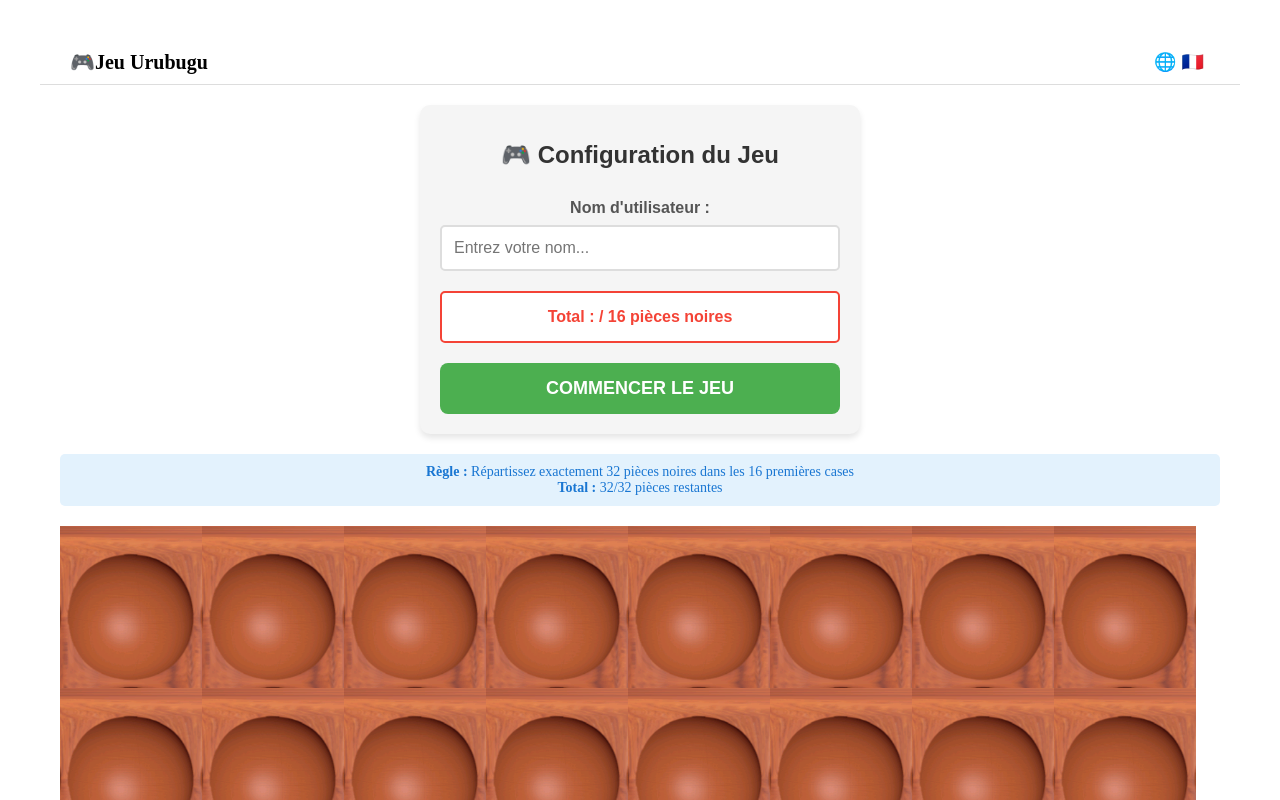
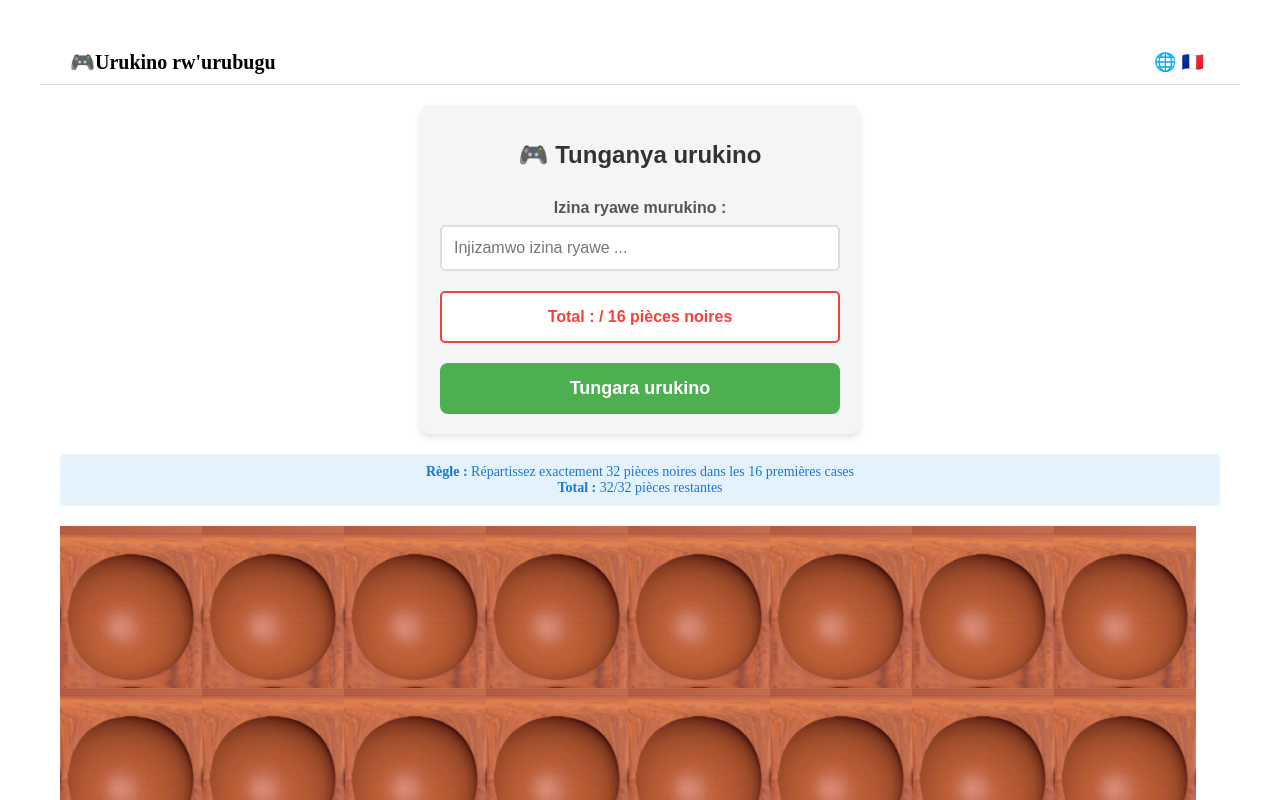
Before and after one commit to Jean-Lionel/hackerton_urubungu, a React (Vite) app: page / in a window 1280 px wide. Shown: the top 800 px of the page. Built offline with nearby package versions, Linux system fonts and the light colour scheme.

Commit message:
internationalization jeu page

```diff
--- a/src/lang/fr.json
+++ b/src/lang/fr.json
@@ -1,3 +1,7 @@
 {
-    "header.jeux":"Jeu Urubugu"
+    "header.jeux":"Jeu Urubugu",
+    "JeuPage.configure":"Configuration du Jeu",
+    "JeuPage.username":"Nom d'utilisateur ",
+    "JeuPage.plaholerusername":"Entrez votre nom...",
+    "JeuPage.commencez":"Commencer le Jeu"
 }
--- a/src/lang/ki.json
+++ b/src/lang/ki.json
@@ -1,3 +1,7 @@
 {
-    "header.jeux":"Urukino rw'urubugu"
+    "header.jeux":"Urukino rw'urubugu",
+    "JeuPage.configure":"Tunganya urukino",
+    "JeuPage.username":"Izina ryawe murukino",
+    "JeuPage.plaholerusername":"Injizamwo izina ryawe ...",
+    "JeuPage.commencez":"Tungara urukino"
 }
--- a/src/main.jsx
+++ b/src/main.jsx
@@ -17,14 +17,14 @@ const IntlApp = () => {
     const locale = useSelector(localeSelector)
     var messages
     switch (locale) {
-              case 'ki':
-                        messages = KIRUNDI
+              case 'fr':
+                        messages = FRANCAIS
                         break
               default:
-                        messages = FRANCAIS
+                        messages = KIRUNDI
     }
     return (
-              <IntlProvider messages={messages} locale={locale} defaultLocale="fr">
+              <IntlProvider messages={messages} locale={locale} defaultLocale="ki">
                         <App />
               </IntlProvider>
     )
--- a/src/pages/JeuxPage.jsx
+++ b/src/pages/JeuxPage.jsx
@@ -1,6 +1,7 @@
 import React, { useState } from 'react';
-    import { useNavigate } from 'react-router-dom';
+import { useNavigate } from 'react-router-dom';
 import WelcomePallette from '../components/WelcomePallette';
+import { useIntl } from "react-intl";
 
 const JeuxPage = () => {
   const [gameConfig, setGameConfig] = useState({
@@ -10,6 +11,8 @@ const JeuxPage = () => {
     case3: '',
     case4: ''
   });
+
+  const intl = useIntl();
 
   const navigate = useNavigate();
 
@@ -44,14 +47,14 @@ const JeuxPage = () => {
   return (
     <>
       <div className="setup-container">
-        <h1 className="setup-title">🎮 Configuration du Jeu</h1>
+        <h1 className="setup-title"> 🎮 {intl.formatMessage({ id: 'JeuPage.configure' })} </h1>
 
         <div className="form-group">
-          <label className="form-label">Nom d'utilisateur :</label>
+          <label className="form-label">{intl.formatMessage({ id: 'JeuPage.username' })} :</label>
           <input
             type="text"
             className="form-input"
-            placeholder="Entrez votre nom..."
+            placeholder={`${intl.formatMessage({ id: 'JeuPage.plaholerusername' })}`}
             value={gameConfig.username}
             onChange={(e) => handleInputChange('username', e.target.value)}
           />
@@ -66,7 +69,7 @@ const JeuxPage = () => {
         </div>
 
         <button className="start-button" onClick={handleStartGame}>
-           COMMENCER LE JEU
+           {intl.formatMessage({ id: 'JeuPage.commencez' })}
         </button>
       </div>
 
--- a/src/store/reducers/appReducer.js
+++ b/src/store/reducers/appReducer.js
@@ -2,7 +2,7 @@
 export const SET_LOCALE  = "SET_LOCALE"
 
 const initial = {
-          locale: "fr"
+          locale: "ki"
 }
 export default function appReducer(contributionState = initial, action) {
           switch (action.type) {
```
